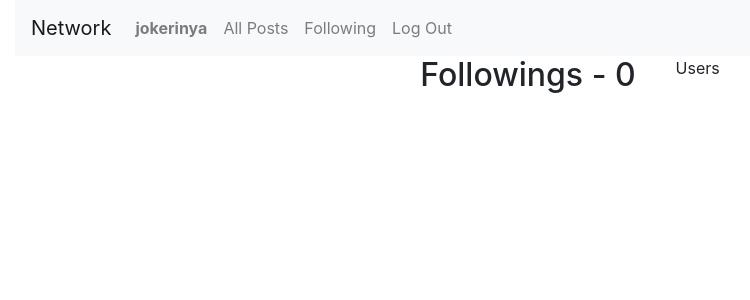
After one commit to jokerinya/cs50WebProgramming, a Django app: page /following in a window 1280 px wide. The commit adds this page. Shown: the top 300 px of the page, without its empty margins (70-820 px from the left). Run offline with Django 3.2, Linux system fonts and the light colour scheme; a user stored in the database is signed in; data comes from the database, SQL or seed files in the repository; both versions use the stored data as it was after the commit; some libraries are stand-ins or nearby versions.

Commit message:
user following speciality has been done, prettierignore added, small layout editions

```diff
--- a/Project4network/network/models.py
+++ b/Project4network/network/models.py
@@ -1,6 +1,7 @@
 from django.contrib.auth.models import AbstractUser
 from django.db import models
+from django.conf import settings
 
 
 class User(AbstractUser):
-    pass
+    following_users = models.ManyToManyField(settings.AUTH_USER_MODEL, related_name="followers", blank=True)
--- /dev/null
+++ b/Project4network/network/templates/network/followings.html
@@ -0,0 +1,15 @@
+{% extends "network/layout.html" %}
+
+{% block body %}
+  {% if user.is_authenticated %}
+    <h2>Followings - {{followings.count}}</h2>
+    <ul>Users
+    {% for following in followings %}
+      <li>{{ following.email }} - {{ following.username}}</li>
+    {% endfor %}
+    </ul>
+
+  {% endif %}
+
+
+{% endblock %}
--- a/Project4network/network/templates/network/layout.html
+++ b/Project4network/network/templates/network/layout.html
@@ -8,7 +8,7 @@
         <link href="{% static 'network/styles.css' %}" rel="stylesheet">
     </head>
     <body>
-
+    <div class="container">
         <nav class="navbar navbar-expand-lg navbar-light bg-light">
             <a class="navbar-brand" href="#">Network</a>
 
@@ -24,7 +24,7 @@
                 </li>
                 {% if user.is_authenticated %}
                     <li class="nav-item">
-                        <a class="nav-link" href="#">Following</a>
+                        <a class="nav-link" href="{% url 'following' %}">Following</a>
                     </li>
                     <li class="nav-item">
                         <a class="nav-link" href="{% url 'logout' %}">Log Out</a>
@@ -39,11 +39,12 @@
                 {% endif %}
               </ul>
             </div>
-          </nav>
+        </nav>
 
-        <div class="body">
+        <div class="body row justify-content-center mb-4">
             {% block body %}
             {% endblock %}
         </div>
+    </div>
     </body>
 </html>
--- a/Project4network/network/urls.py
+++ b/Project4network/network/urls.py
@@ -7,5 +7,6 @@ urlpatterns = [
     path("", views.index, name="index"),
     path("login", views.login_view, name="login"),
     path("logout", views.logout_view, name="logout"),
-    path("register", views.register, name="register")
+    path("register", views.register, name="register"),
+    path("following", views.following_view, name="following"),
 ]
--- a/Project4network/network/views.py
+++ b/Project4network/network/views.py
@@ -1,4 +1,5 @@
 from django.contrib.auth import authenticate, login, logout
+from django.contrib.auth.decorators import login_required
 from django.db import IntegrityError
 from django.http import HttpResponse, HttpResponseRedirect
 from django.shortcuts import render
@@ -61,3 +62,13 @@ def register(request):
         return HttpResponseRedirect(reverse("index"))
     else:
         return render(request, "network/register.html")
+
+@login_required(login_url="/login")
+def following_view(request):
+    if request.method == "GET":
+        user = request.user
+        followings = user.following_users.all()  # Here pagination & User posts should be sent !!!
+        context = {
+            "followings" : followings
+        }
+        return render(request, "network/followings.html", context)
```
Also changed, not shown: Project4network/db.sqlite3, Project4network/network/migrations/0002_user_followings.py (added), Project4network/network/migrations/0003_auto_20211105_0142.py (added), 2 other files.
